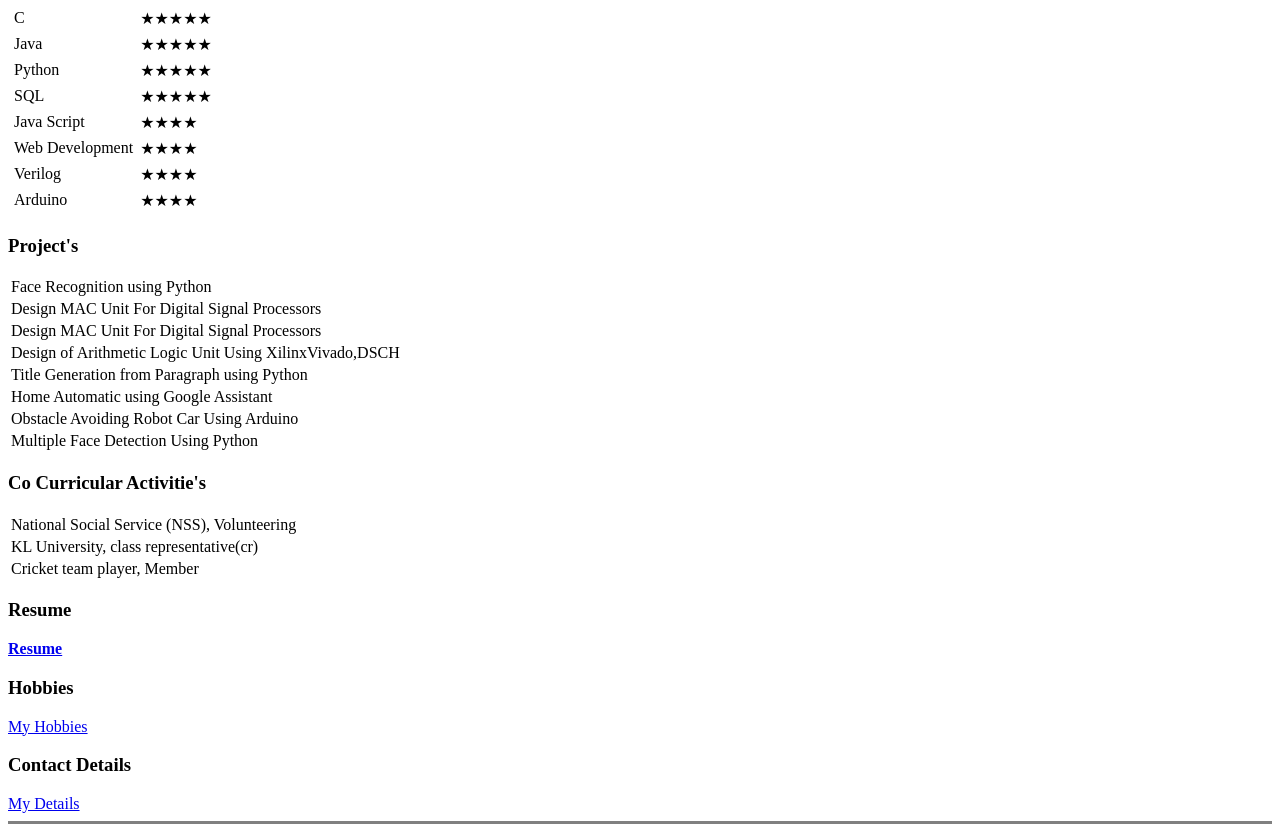
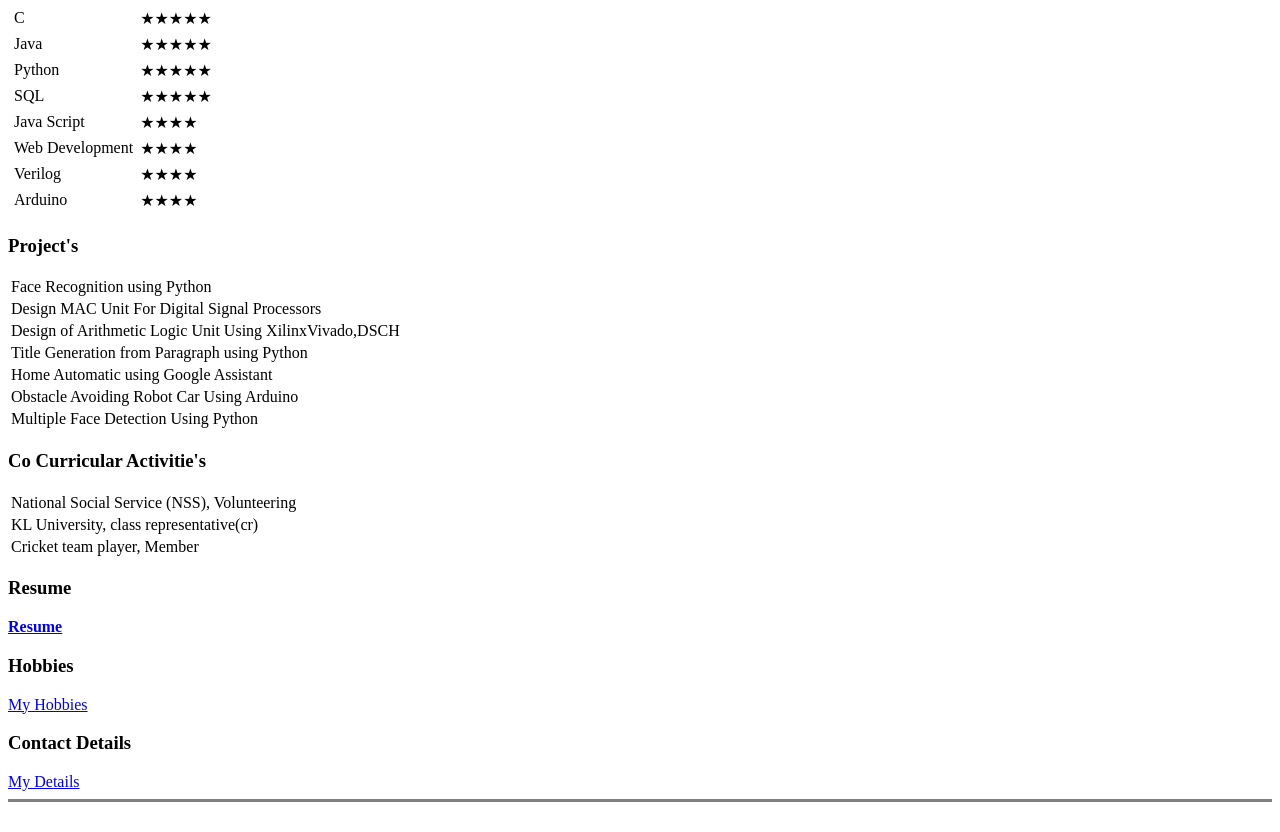
Before and after one commit to NKinteRESTs/CV, a plain HTML site: page index.html in a window 1280 px wide. Shown: the part 695-1527 px from the top of the page. After the commit the page ends 1505 px from the top, so only its background shows below. Drawn offline with Linux system fonts and the light colour scheme.

Commit message:
Update index.html

```diff
--- a/index.html
+++ b/index.html
@@ -97,7 +97,6 @@
       <thead>
         <tr><td>Face Recognition using Python</td></tr>
         <tr><td>Design MAC Unit For Digital Signal Processors</td></tr>
-        <tr><td>Design MAC Unit For Digital Signal Processors</td></tr>
         <tr><td>Design of Arithmetic Logic Unit Using XilinxVivado,DSCH</td></tr>
         <tr><td>Title Generation from Paragraph using Python</td></tr>
         <tr><td>Home Automatic using Google Assistant</td></tr>
```
